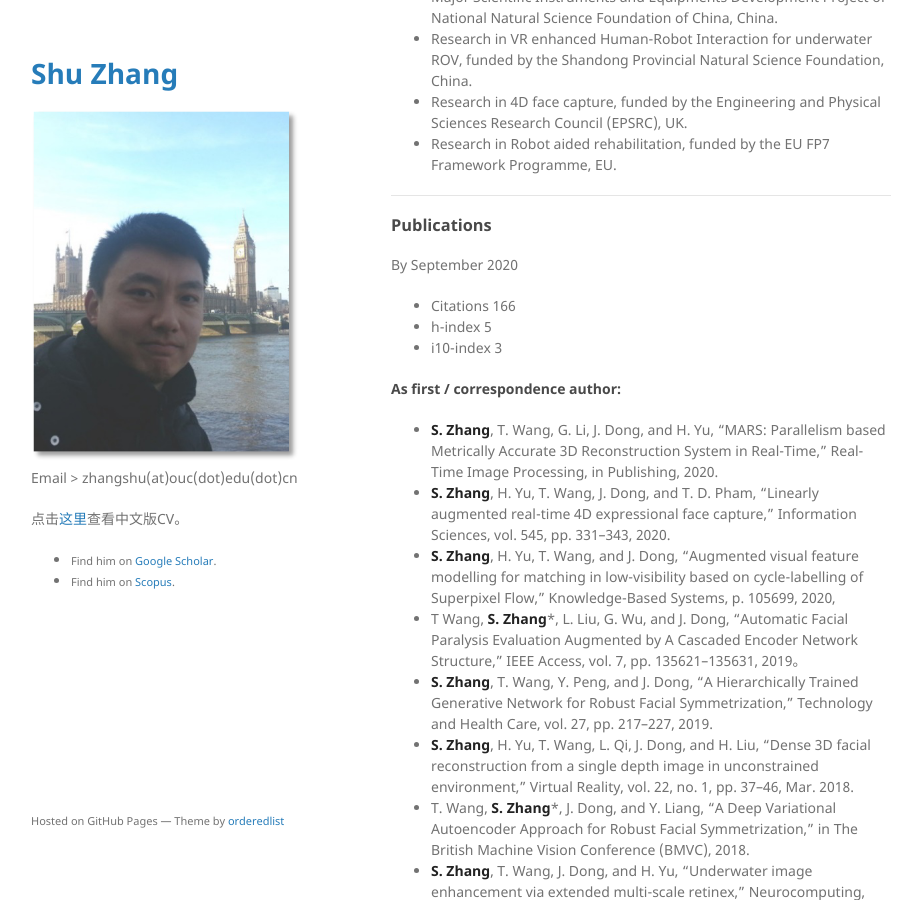
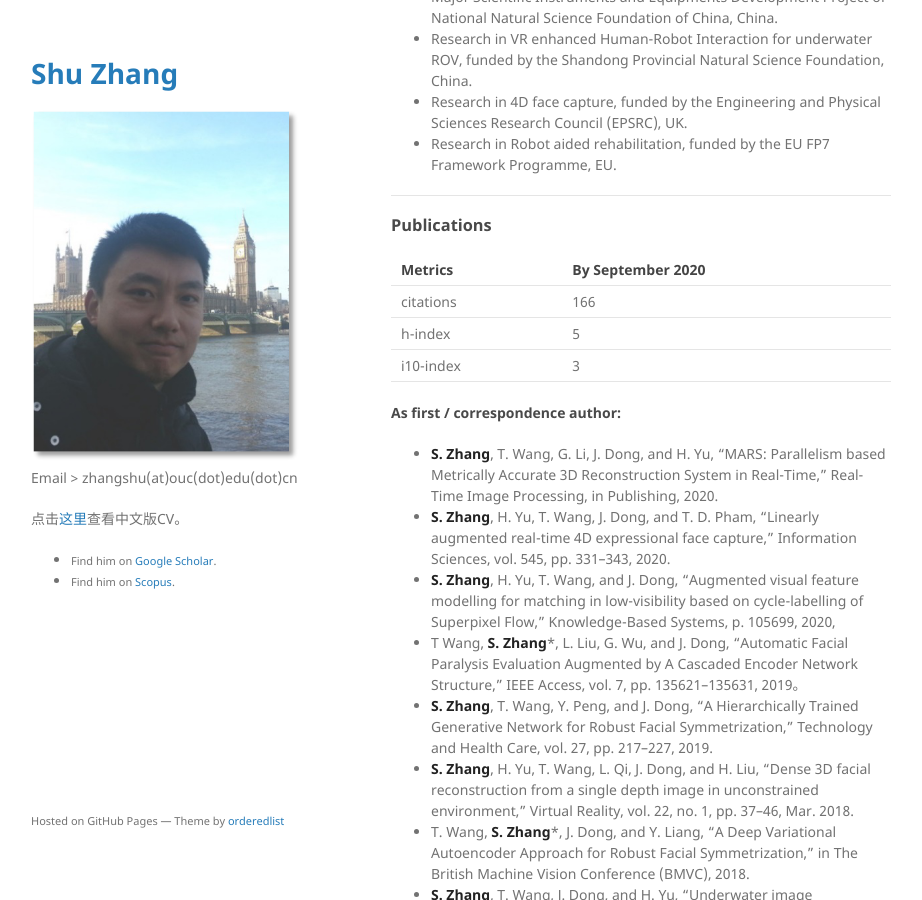
Before and after one commit to jackyspeed/aboutzhangshu, a Jekyll site: the page built from index.md, in a window 1280 px wide and 900 px high, scrolled down 1000 px. Shown: the whole window, without its empty margins (179-1101 px from the left). Built offline with Jekyll 4.4.1, drawn with Linux system fonts in a browser that asks for light colours; our own code applies the rules of GitHub Pages for plain Markdown files.

Commit message:
Update index.md

```diff
--- a/index.md
+++ b/index.md
@@ -47,10 +47,11 @@ Shu Zhang received his PhD degree in Computer Application Technologies from Ocea
 
 ### Publications
 
-By September 2020
-- Citations 166
-- h-index 5
-- i10-index 3
+Metrics     | By September 2020
+----------- | ------------
+citations   | 166
+h-index     | 5
+i10-index   | 3
 
 #### As first / correspondence author:
 
```
